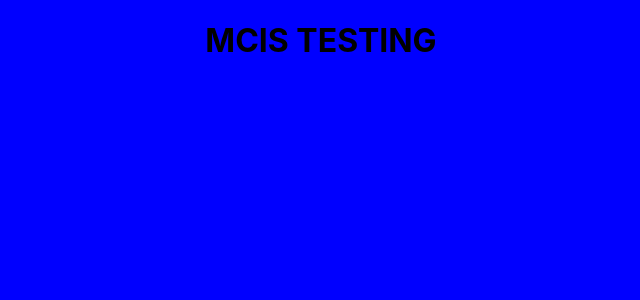
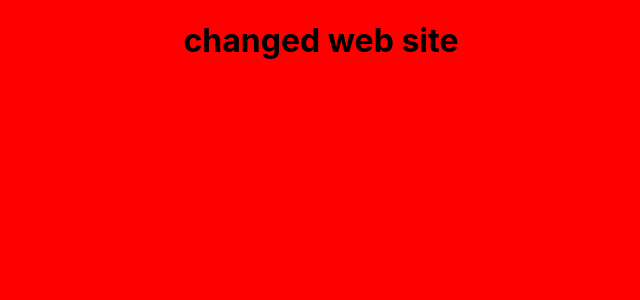
Before and after one commit to saroj1973/four, a React (Create React App) app: page / in a window 1280 px wide. Shown: the top 300 px of the page, without its empty margins (319-959 px from the left). Built offline with nearby package versions, Linux system fonts and the light colour scheme.

Commit message:
teretelkl

```diff
--- a/src/App.js
+++ b/src/App.js
@@ -1,8 +1,8 @@
 function App() {
   return (
-    <body bgcolor = "blue">
+    <body bgcolor = "red">
     <div className="App">
-     <center> <h1>MCIS TESTING </h1> </center>
+     <center> <h1> changed web site </h1> </center>
 
     </div>
   </body>
```
